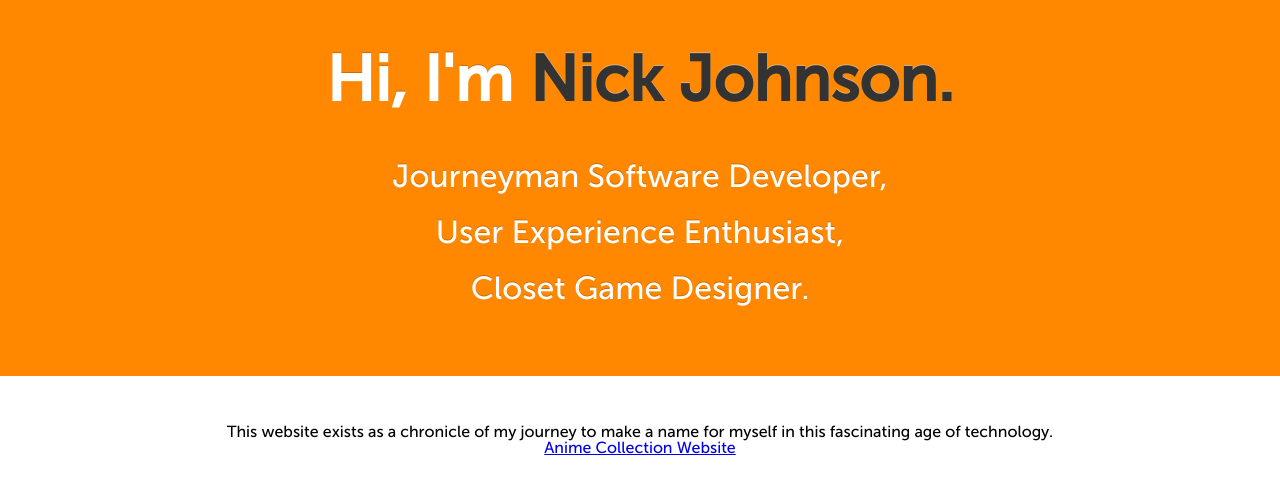
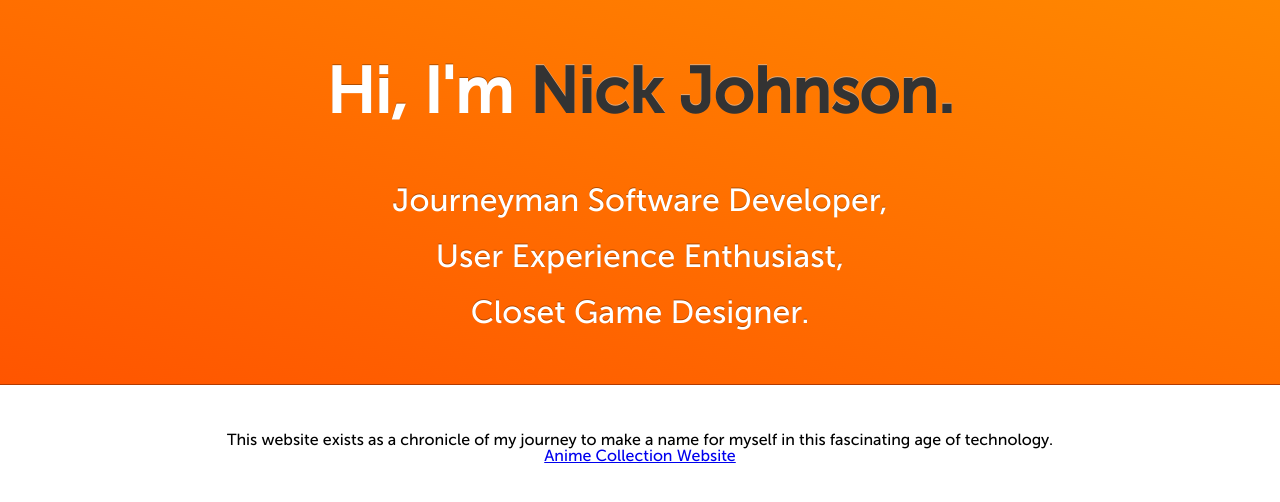
Before and after one commit to highzenith/Zentsune, a plain HTML site: page index.html in a window 1280 px wide. Drawn offline with Linux system fonts and the light colour scheme.

Commit message:
Added Header Border

```diff
--- a/sass/screen.scss
+++ b/sass/screen.scss
@@ -3,6 +3,7 @@
  * Import this file using the following HTML or equivalent:
  * <link href="/stylesheets/screen.css" media="screen, projection" rel="stylesheet" type="text/css" /> */
 
+@import "compass";
 @import "compass/reset";
 @import "../fonts/museosans_500_macroman/stylesheet.css";
 
@@ -10,25 +11,27 @@
     font-size: $size;
     font-family: "museo_sans500", sans-serif;
     color: $color;
-    text-shadow: 0 -1px transparentize(invert($color), 0.8);
+    text-shadow: 0 -1px transparentize(invert($color), 0.7);
 }
 
+$foxyRed: #f50;
 $foxyOrange: #f80;
 $smokyGray: #333;
 
 header {
-    background: $foxyOrange;
-
+    @include background-image(linear-gradient(left bottom, $foxyRed, $foxyOrange));
+    @include box-shadow(darken($foxyRed, 15%) 0 1px 0 0);
+    position: relative;
     .content {
         width: 960px;
         margin: 0 auto;
-        padding: 48px;
+        padding: 60px 48px 32px 48px;
     }
 }
 
 h1 {
     @include mainFont(4em, white);
-    padding-bottom: 48px;
+    padding-bottom: 60px;
     text-align: center;
     font-weight: bold;
 }
```
Also changed, not shown: index.html (+0 -1 lines), stylesheets/screen.css.
